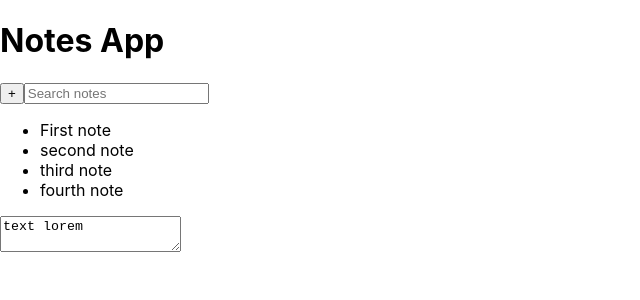
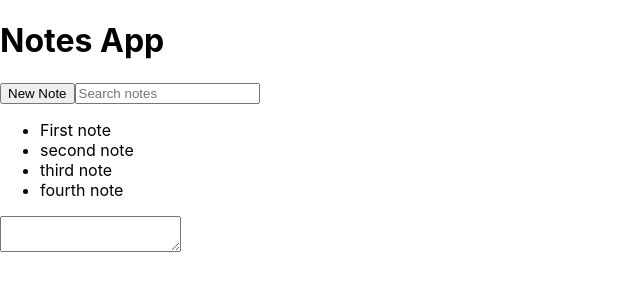
Before and after one commit to PatrickEasterly/ajaxIntro-appleNotes, a React (Create React App) app: page / in a window 1280 px wide. Shown: the top 300 px of the page, without its empty margins (0-640 px from the left). Built offline with nearby package versions, Linux system fonts and the light colour scheme.

Commit message:
current note and text field update simultaniously. Get some.

```diff
--- a/src/NewNote.js
+++ b/src/NewNote.js
@@ -2,7 +2,7 @@ import React from 'react';
 
 function NewNote() {
     return (
-        <button>+</button>
+        <button>New Note</button>
     )
 }
 
--- a/src/NoteEditor.js
+++ b/src/NoteEditor.js
@@ -1,8 +1,15 @@
 import React from 'react';
 
-function NoteEditor() {
+function NoteEditor({
+    updateText,
+    currentTextField
+}) {
     return (
-        <textarea defaultValue="text lorem" />
+        <textarea value={currentTextField} onChange={(e)=>{
+            // console.log(e.target.value)
+            // set the state of the target (notes.copy) to target value
+            updateText(e.target.value)
+        }}/>
     )
 }
 
--- a/src/NotesApp.js
+++ b/src/NotesApp.js
@@ -32,6 +32,7 @@ class NotesApp extends React.Component {
                 },
             ],
             currentNoteId: '',
+            currentTextField: '',
 
         }
     }
@@ -46,11 +47,35 @@ class NotesApp extends React.Component {
                 />
                 <NotesList
                 notes={this._getFilteredNotes()}
-                handleClick={this._selectNote}
+                handleClick={this._selectNoteAndRenderCopy}
                 />
-                <NoteEditor />
+                <NoteEditor
+                updateText={this._setTextValue}
+                currentTextField={this.state.currentTextField}
+                />
             </div>
         )
+    }
+
+    _setTextValue=(newNote)=> {
+        let newNoteState = [...this.state.notes]
+
+        newNoteState = newNoteState.map(noteObj=>{
+
+            if(this.state.currentNoteId === noteObj.id) {
+                noteObj.copy = newNote
+            }
+            return noteObj
+        })
+        console.log(newNoteState)
+        this.setState({
+            notes: [...newNoteState],
+            currentTextField: newNote
+        }, ()=>{
+            console.log('yeet')
+        })
+        // this._getCurrentTextField(this.state.currentNoteId);
+
     }
 
     _setSearchText=(searchText)=> {
@@ -61,11 +86,29 @@ class NotesApp extends React.Component {
         })
     }
 
+    _selectNoteAndRenderCopy=(currentNoteId)=>{
+        this._selectNote(currentNoteId)
+        this._renderNoteCopy(currentNoteId)
+    }
+
     _selectNote=(currentNoteId)=> {
         this.setState({
             currentNoteId
         }, ()=>{
-            console.log(`This.state Currend id: ${this.state.currentNoteId}`)
+            // console.log(`This.state Currend id: ${this.state.currentNoteId}`)
+        })
+    }
+
+    _getCurrentTextField=(currentNoteId)=>{
+        return this.state.notes.filter(note=>{
+            return note.id === currentNoteId;
+        })[0].copy
+    }
+
+    _renderNoteCopy=(currentNoteId)=>{
+        const currentTextField = this._getCurrentTextField(currentNoteId);
+        this.setState({
+            currentTextField: currentTextField || 'note content not found'
         })
     }
 
@@ -78,7 +121,9 @@ class NotesApp extends React.Component {
         return filteredArray;
     }
 
-
+    _updateNote=()=>{
+        console.log('fuck')
+    }
 
 }
 
--- a/src/NotesListItem.js
+++ b/src/NotesListItem.js
@@ -10,6 +10,7 @@ function NotesListItem({
         <li
             onClick={()=>{
                 handleClick(id)
+
             }}
         >
             {title}
```
